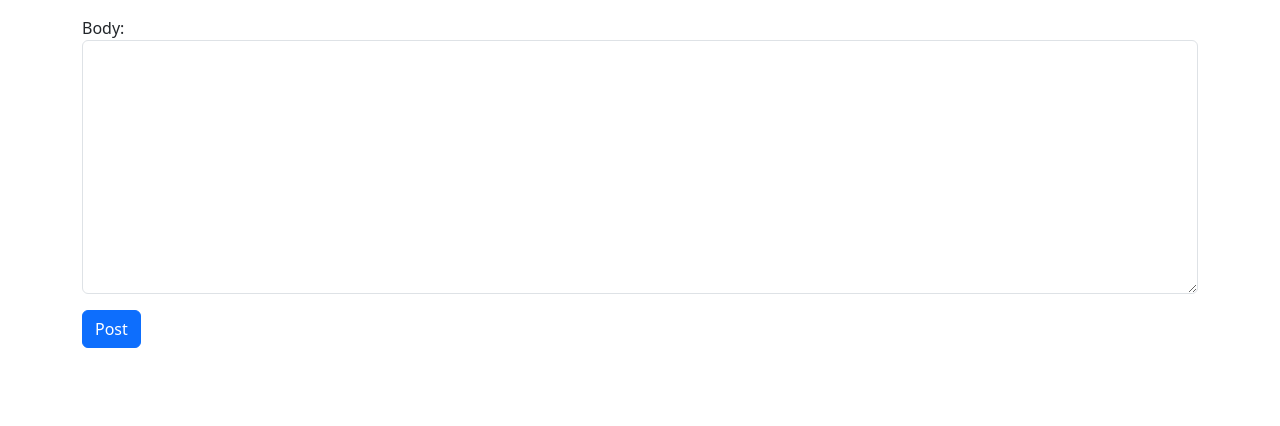
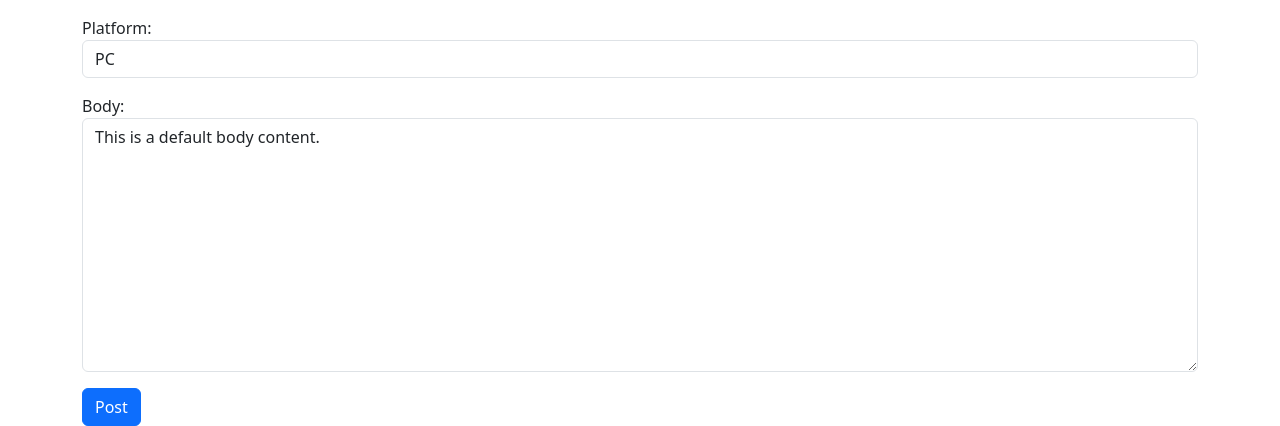
Before and after one commit to CodingbyDan/CoBu_v2, a Django app: page /add_post/ in a window 1280 px wide. Shown: the part 378-804 px from the top of the page. Before the commit the page ends 726 px from the top, so only its background shows below. Run offline with Django 5.2, Linux system fonts and the light colour scheme; a user stored in the database is signed in; data that the repository does not hold is empty.

Commit message:
Add a platform dropdown and display on all relevant pages

```diff
--- a/CoBu/settings.py
+++ b/CoBu/settings.py
@@ -48,7 +48,7 @@ INSTALLED_APPS = [
     'django.contrib.messages',
     'django.contrib.staticfiles',
     'cloudinary_storage',
-     'cloudinary',
+    'cloudinary',
 
     'CoBu_post',
     'members',
--- a/CoBu_post/admin.py
+++ b/CoBu_post/admin.py
@@ -1,5 +1,6 @@
 from django.contrib import admin
 from .models import Post, Category
+
 # Register your models here.
 
 admin.site.register(Post)
--- a/CoBu_post/forms.py
+++ b/CoBu_post/forms.py
@@ -14,14 +14,14 @@ for item in choices:
 class PostForm(forms.ModelForm):
     class Meta:
         model = Post
-        fields = ('title', 'title_tag', 'category', 'body')
+        fields = ('title', 'title_tag', 'category', 'platform', 'body')
 
         widgets = {
             'title': forms.TextInput(attrs={'class': 'form-control', 'placeholder': 'Enter a title..'}),
             'title_tag': forms.TextInput(attrs={'class': 'form-control', 'placeholder': 'Enter game title..'}),
             'author': forms.TextInput(attrs={'class': 'form-control', 'value': '', 'id': 'user', 'type': 'hidden'}),
-            #'author': forms.Select(attrs={'class': 'form-control'}),
             'category': forms.Select(choices=choice_list, attrs={'class': 'form-control'}),
+            'platform': forms.Select(choices=Post.PLATFORM_CHOICES, attrs={'class': 'form-control'}),
             'body': forms.Textarea(attrs={'class': 'form-control'}),
         }
 
--- a/CoBu_post/models.py
+++ b/CoBu_post/models.py
@@ -15,12 +15,16 @@ class Category(models.Model):
 
 
 class Post(models.Model):
+
+    PLATFORM_CHOICES = [ ('PC', 'PC'), ('Playstation', 'Playstation'), ('Xbox', 'Xbox'), ('Nintendo', 'Nintendo'), ]
+
     title = models.CharField(max_length=255)
     title_tag = models.CharField(max_length=225)
     author = models.ForeignKey(User, on_delete=models.CASCADE)
-    body = models.TextField()
+    body = models.TextField(default='This is a default body content.')
     post_date = models.DateField(auto_now_add=True)
     category = models.CharField(max_length=255, default='uncategorised')
+    platform = models.CharField(max_length=255, choices=PLATFORM_CHOICES, default='PC')
     likes = models.ManyToManyField(User, related_name='blog_posts')
 
     def total_likes(self):
--- a/CoBu_post/templates/categories.html
+++ b/CoBu_post/templates/categories.html
@@ -8,8 +8,9 @@
     <ul>
     {% for post in category_posts %}
         <li><a href="{% url 'post-details' post.pk %}">{{ post.title }}</a>
-            - {{ post.author }}
-            - {{ post.post_date }}<br>
+        - <a href="{% url 'category' post.category|slugify %}">{{ post.category }}</a>
+        - {{ post.platform }}
+        - {{ post.post_date }}<br>
 
             {% if user.is_authenticated %}
                 <small><a href="{% url 'update_post' post.pk%}">Edit</a>  <a href="{% url 'delete_post' post.pk%}">Delete</a></small><br>
--- a/CoBu_post/templates/home.html
+++ b/CoBu_post/templates/home.html
@@ -9,6 +9,7 @@
 {% for post in object_list %}
     <li><a href="{% url 'post-details'|slugify post.pk%}">{{ post.title }}</a>
         - <a href="{% url 'category' post.category|slugify %}">{{ post.category }}</a>
+        - {{ post.platform }}
         - {{ post.author }}
         - {{ post.post_date }}<br>
 
--- a/CoBu_post/templates/post_details.html
+++ b/CoBu_post/templates/post_details.html
@@ -5,8 +5,10 @@
 {% block content %}
 
     <h1>{{ post.title }}</h1>
-    <small>By: {{ post.author.username }} -
-        {{ post.post_date }}
+    <small>By: {{ post.author.username }}
+        - <a href="{% url 'category' post.category|slugify %}">{{ post.category }}</a>
+        - {{ post.platform }}
+        - {{ post.post_date }}<br>
         {% if user.is_authenticated and post.author.id == user.id %}
             <a href="{% url 'update_post' post.pk%}">Edit</a>
             <a href="{% url 'delete_post' post.pk%}">Delete</a></small>
--- a/CoBu_post/urls.py
+++ b/CoBu_post/urls.py
@@ -1,5 +1,9 @@
 from .views import HomeView, ArticleDetailView, AddPostView, UpdatePostView, DeletePostView, AddCategoryView, CategoryView, LikeView
-from django.urls import path
+from django.urls import path, include
+from django.conf import settings
+from django.conf.urls.static import static
+
+
 
 urlpatterns = [
     path('', HomeView.as_view(), name="home"),
--- a/requirements.txt
+++ b/requirements.txt
@@ -3,7 +3,12 @@ cloudinary==1.42.1
 dj-database-url==0.5.0
 dj3-cloudinary-storage==0.0.6
 Django==5.1.4
+django-ckeditor==6.7.2
+django-ckeditor-5==0.2.15
+django-js-asset==3.0.1
+django-summernote==0.8.20.0
 gunicorn==23.0.0
+pillow==11.1.0
 psycopg2==2.9.10
 sqlparse==0.5.3
 urllib3==1.26.20
```
Also changed, not shown: CoBu_post/migrations/0006_alter_post_body.py (added), CoBu_post/migrations/0007_post_platform_alter_post_body.py (added), CoBu_post/migrations/0008_alter_post_body.py (added).
